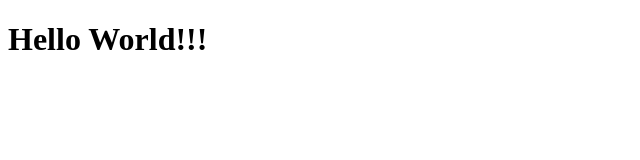
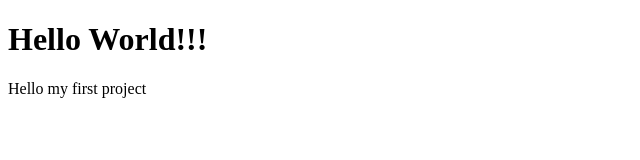
Before and after one commit to ilyxans/lesson1, a plain HTML site: page index.html in a window 1280 px wide. Shown: the whole page, without its empty margins (0-640 px from the left). Drawn offline with Linux system fonts and the light colour scheme.

Commit message:
my fird commit

```diff
--- a/index.html
+++ b/index.html
@@ -7,6 +7,7 @@
 </head>
 <body>
     <h1>Hello World!!!</h1>
+    <p>Hello my first project</p>
 
 
     <script src="script.js"></script>
```
